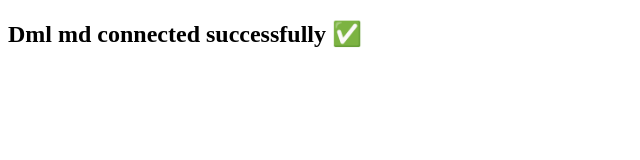
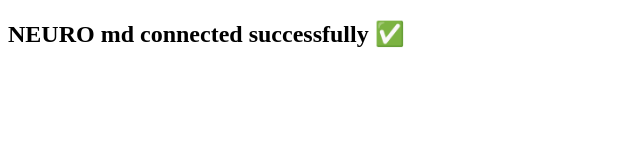
Before and after one commit to yaojean191717118/NEURO-MD, a plain HTML site: page public/index.html in a window 1280 px wide. Shown: the whole page, without its empty margins (0-640 px from the left). Drawn offline with Linux system fonts and the light colour scheme.

Commit message:
Update index.html

```diff
--- a/public/index.html
+++ b/public/index.html
@@ -4,6 +4,6 @@
   <title>Bot Status</title>
 </head>
 <body>
-  <h2>Dml md connected successfully ✅</h2>
+  <h2>NEURO md connected successfully ✅</h2>
 </body>
 </html>
```
